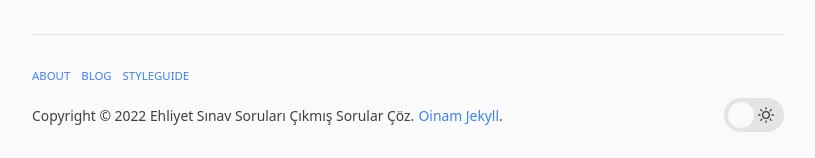
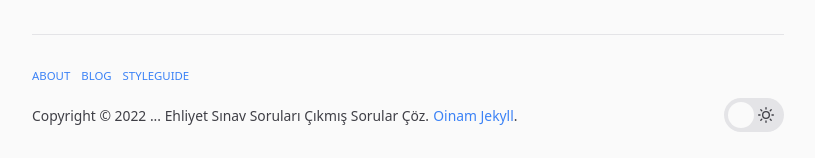
Before and after one commit to ehliyetsinav/ehliyetsinav.github.io, a Jekyll site: the page built from index.md, in a window 1280 px wide and 900 px high, scrolled down 2318 px. Shown: the part 739-897 px from the top of the window, without its empty margins (232-1047 px from the left). Built offline with Jekyll 4.4.1, drawn with Linux system fonts in a browser that asks for light colours; some of the changed text lies outside the part shown.

```diff
--- a/_config.yml
+++ b/_config.yml
@@ -1,4 +1,4 @@
-title:  Ehliyet Sınav Soruları Çıkmış Sorular Çöz
+title:  ... Ehliyet Sınav Soruları Çıkmış Sorular Çöz
 description: Daha önceki yıllarda çıkmış Ehliyet sınav sorularını çözmeniz için hazırlanmı öğrenci dostu platform. Tüm sorular çıkmış ehliyet sınav sorularından seçilerek oluşturulmuştur. E-sınav müfredatına uygundur!
 
 # Set this to your domain; baseurl is for the folder in your domain, if you have one -- `blog`.
```
